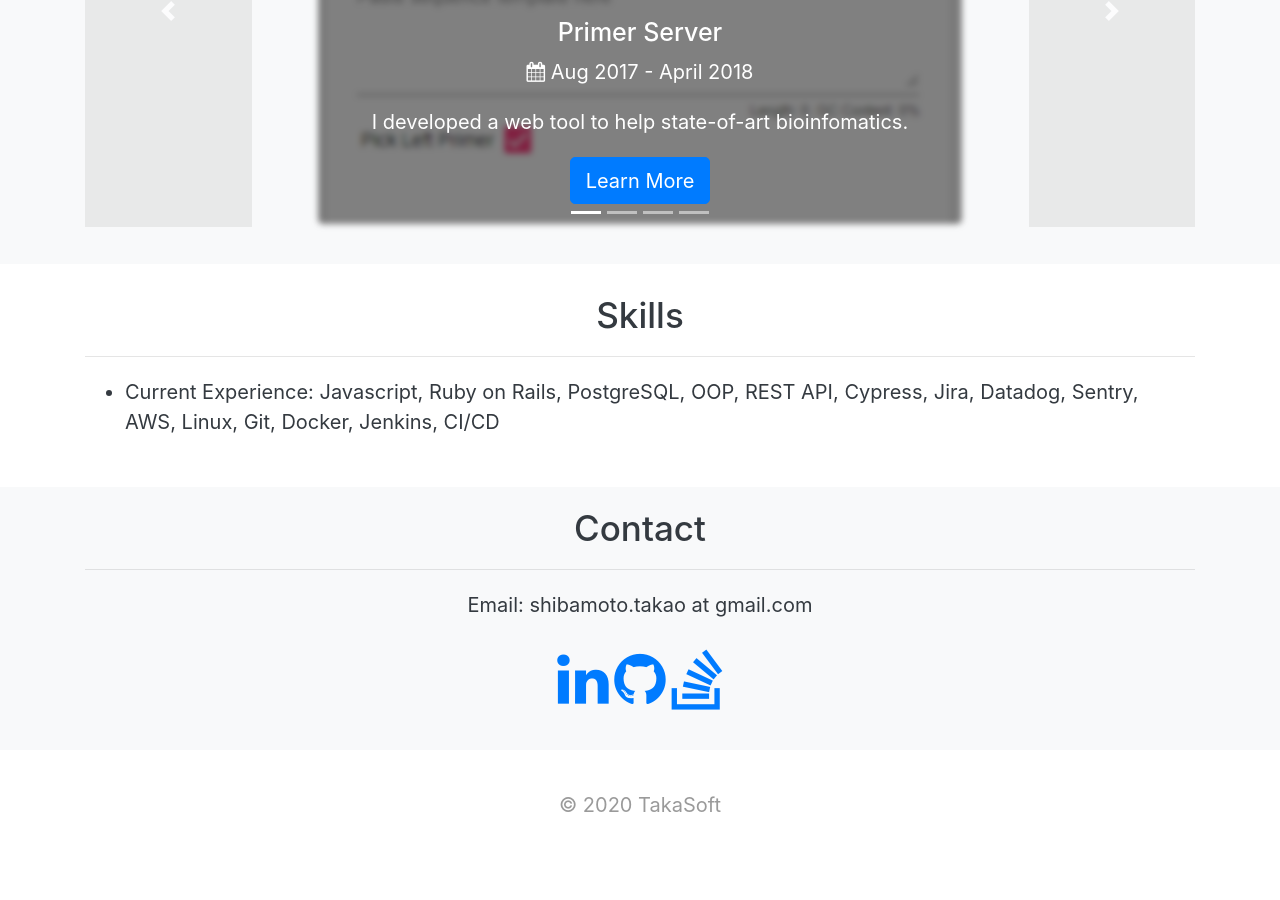
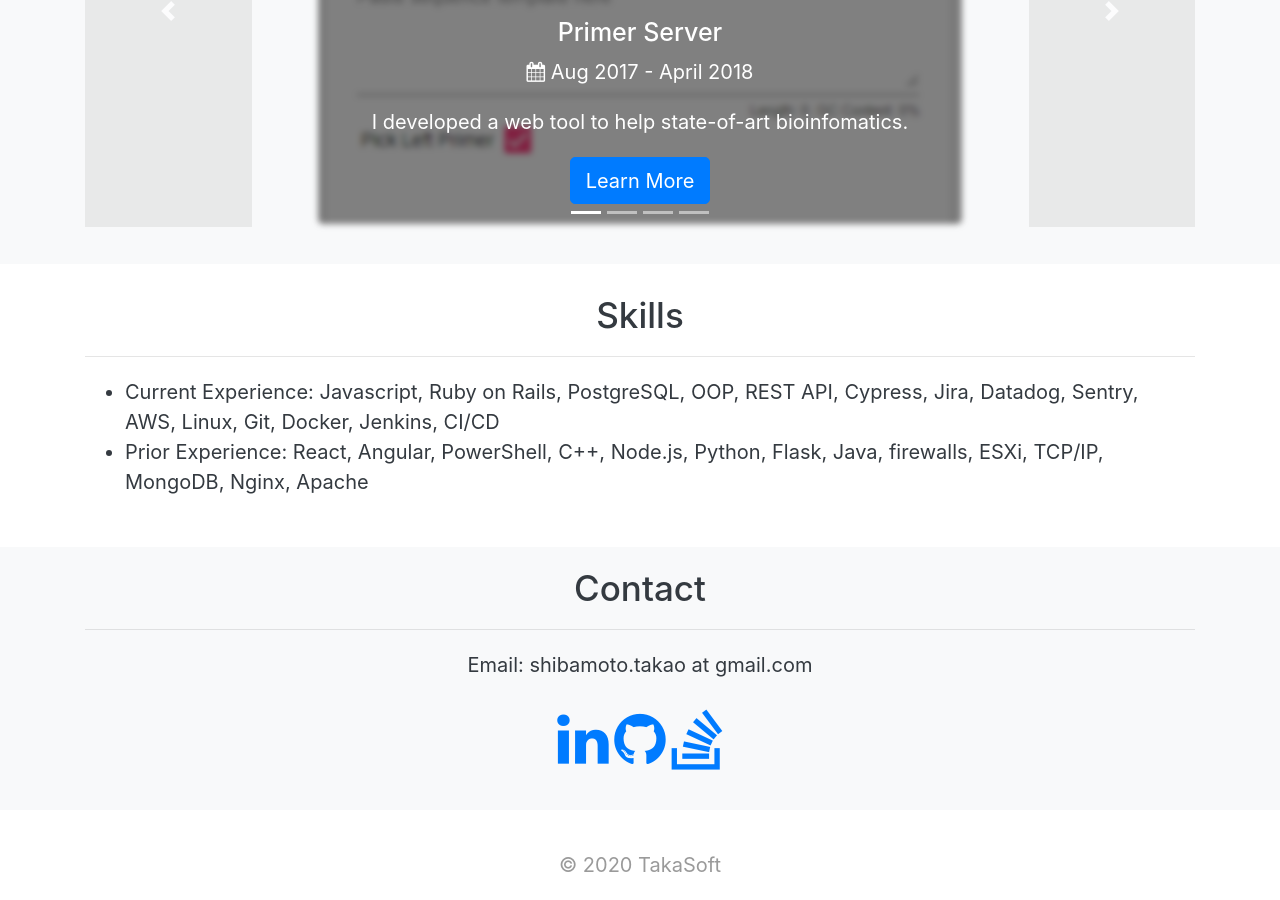
Before and after one commit to takasoft/takasoft.github.io, a Jekyll site: the page built from about.html, in a window 1280 px wide and 900 px high, scrolled down 1730 px. Built offline with Jekyll 4.4.1, drawn with Linux system fonts in a browser that asks for light colours; before the commit the page ends 2570 px from its top, so only the background shows below that.

Commit message:
Update about.html

```diff
--- a/about.html
+++ b/about.html
@@ -129,7 +129,7 @@ filetype: html
     <hr>
     <ul>
       <li>Current Experience: Javascript, Ruby on Rails, PostgreSQL, OOP, REST API, Cypress, Jira, Datadog, Sentry, AWS, Linux, Git, Docker, Jenkins, CI/CD</li>
-      <li<Prior Experience:  React, Angular, PowerShell, C++, Node.js, Python, Flask, Java, firewalls, ESXi, TCP/IP</li>
+      <li>Prior Experience:  React, Angular, PowerShell, C++, Node.js, Python, Flask, Java, firewalls, ESXi, TCP/IP, MongoDB, Nginx, Apache</li>
     </ul>
   </div>
 </div>
```
